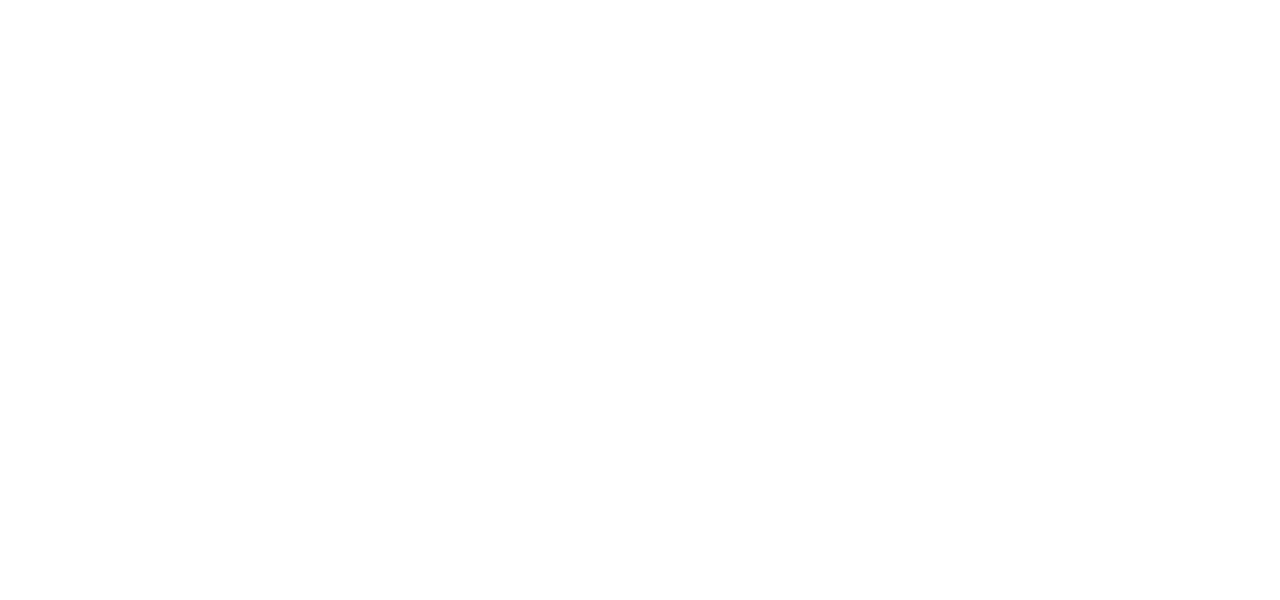
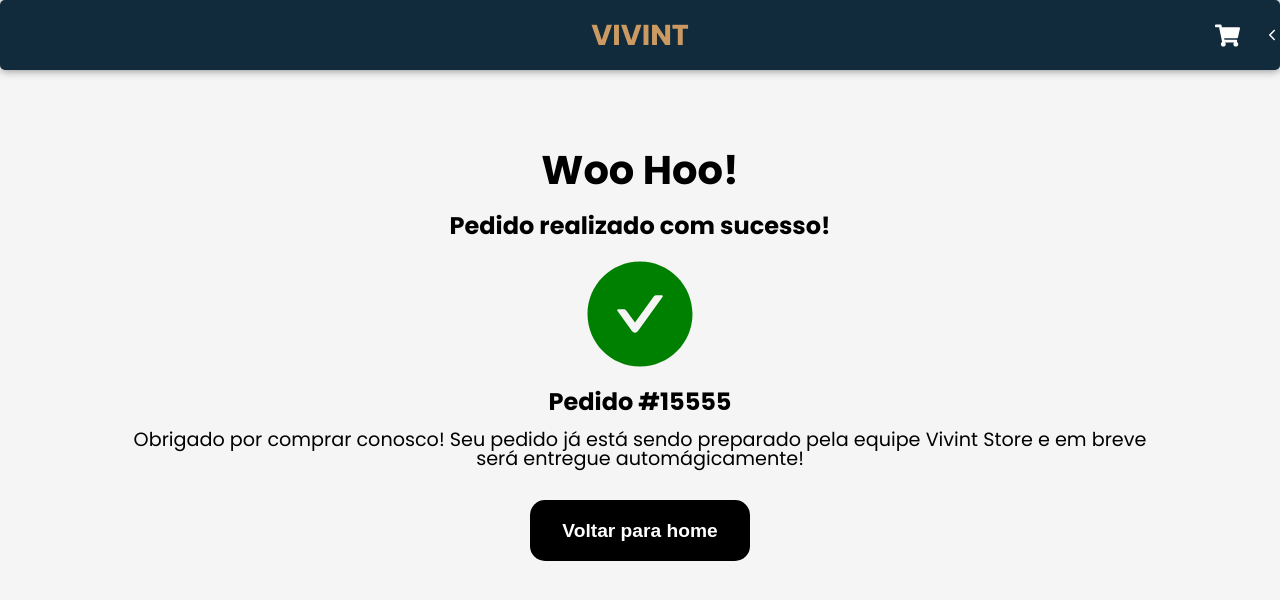
Before and after one commit to Victorlimah/VivintStore, a React (Create React App) app: page /history in a window 1280 px wide. Before the commit this address had no page. Shown: the top 600 px of the page. Built offline with nearby package versions, Linux system fonts and the light colour scheme; a web font is replaced by a local one.

Commit message:
implements page sucess after make a order

```diff
--- a/src/components/Cart/index.jsx
+++ b/src/components/Cart/index.jsx
@@ -4,9 +4,11 @@
 import { useNavigate } from "react-router-dom";
 import { useState, useContext, useEffect } from "react";
 import UserContext from "./../../provider/UserContext";
+import { AiFillCheckCircle } from "react-icons/ai";
 
 export default function Cart() {
   const { API_URL, user } = useContext(UserContext);
+  const [sucess, setSucess] = useState(false);
   const navigate = useNavigate();
 
   const authorization = {
@@ -38,20 +40,26 @@
   return (
     <>
       <Header />
-      <S.PageTitle>Carrinho</S.PageTitle>
 
-      {cart.products.length === 0 ? CartEmpty() : CartNotEmpty()}
+      {sucess
+        ? Sucess()
+        : cart.products.length === 0
+        ? CartEmpty()
+        : CartNotEmpty()}
     </>
   );
 
   function CartEmpty() {
     return (
+      <>
+        <S.PageTitle>Carrinho</S.PageTitle>
         <S.EmptyCart>
           <S.EmptyCartText>
             Seu carrinho está vazio, volte para a página inicial para adicionar
             produtos.
           </S.EmptyCartText>
         </S.EmptyCart>
+      </>
     );
   }
 
@@ -67,6 +75,8 @@
 
   function CartContainer() {
     return (
+      <>
+        <S.PageTitle>Carrinho</S.PageTitle>
         <S.CartContainer>
           <S.CartList>
             {cart.products.map(({ id, title, price, image, quantity }) => (
@@ -75,15 +85,21 @@
                 <S.CartItemInfo>
                   <S.HeaderProduct>
                     <S.CartItemTitle>{title}</S.CartItemTitle>
-                  <S.DeleteItem onClick={() => deleteItem(id)}>X</S.DeleteItem>
+                    <S.DeleteItem onClick={() => deleteItem(id)}>
+                      X
+                    </S.DeleteItem>
                   </S.HeaderProduct>
                   <S.DivPrice>
                     <S.ProductInfo>
-                    <S.AddRemoveButton onClick={() => putQuantity(id, "minus")}>
+                      <S.AddRemoveButton
+                        onClick={() => putQuantity(id, "minus")}
+                      >
                         -
                       </S.AddRemoveButton>
                       <S.Quantity>{quantity}</S.Quantity>
-                    <S.AddRemoveButton onClick={() => putQuantity(id, "more")}>
+                      <S.AddRemoveButton
+                        onClick={() => putQuantity(id, "more")}
+                      >
                         +
                       </S.AddRemoveButton>
                     </S.ProductInfo>
@@ -95,6 +111,7 @@
             ))}
           </S.CartList>
         </S.CartContainer>
+      </>
     );
   }
 
@@ -157,6 +174,26 @@
           Finalizar Pedido
         </S.FooterButton>
       </S.Footer>
+    );
+  }
+
+  function Sucess() {
+    const order = { id: 15555 };
+    return (
+      <S.ContainerSucess>
+        <S.Heading>Woo Hoo!</S.Heading>
+        <S.PageSucessTitle>Pedido realizado com sucesso!</S.PageSucessTitle>
+
+        <AiFillCheckCircle className="icon" />
+
+        <S.SucessOrder>Pedido #{order.id}</S.SucessOrder>
+        <S.Paragraph>
+          Obrigado por comprar conosco! Seu pedido já está sendo preparado pela
+          equipe Vivint Store e em breve será entregue automágicamente!
+        </S.Paragraph>
+
+        <S.Button onClick={() => navigate("/home")}>Voltar para home</S.Button>
+      </S.ContainerSucess>
     );
   }
 
@@ -253,7 +290,7 @@
       try {
         await axios.post(`${API_URL}/order`, order, authorization);
         alert("Pedido realizado com sucesso");
-        navigate("/home");
+        setSucess(true);
       } catch (e) {
         console.log(e);
         alert("Erro ao realizar pedido");
--- a/src/components/Cart/styles.js
+++ b/src/components/Cart/styles.js
@@ -307,3 +307,43 @@
 
   cursor: pointer;
 `;
+
+export const ContainerSucess = styled.div`
+  display: flex;
+  height: 100vh;
+  flex-direction: column;
+  align-items: center;
+  background: #f5f5f5;
+
+  .icon {
+    font-size: 120px;
+    color: green;
+  }
+`;
+
+export const Heading = styled.h1`
+  font-size: 2.5rem;
+  font-weight: bold;
+  margin-bottom: 1.5rem;
+  margin-top: 5rem;
+`;
+
+export const PageSucessTitle = styled.h2`
+  font-size: 1.5rem;
+  font-weight: bold;
+  margin-bottom: 1rem;
+`;
+
+export const Paragraph = styled.p`
+  font-size: 1.2rem;
+  margin-bottom: 1rem;
+  width: 80%;
+  text-align: center;
+`;
+
+export const SucessOrder = styled.h3`
+  font-size: 1.5rem;
+  font-weight: bold;
+  margin-bottom: 1rem;
+  margin-top: 1rem;
+`;
--- /dev/null
+++ b/src/components/HistoryOrder/index.jsx
@@ -0,0 +1,27 @@
+import Header from "../Header";
+import * as S from "./styles";
+import { AiFillCheckCircle } from "react-icons/ai";
+
+export default function HistoryOrder() {
+  const order = { id: 15555 };
+
+  return (
+    <>
+      <Header />
+      <S.Container>
+        <S.Heading>Woo Hoo!</S.Heading>
+        <S.PageTitle>Pedido realizado com sucesso!</S.PageTitle>
+
+        <AiFillCheckCircle className="icon" />
+
+        <S.SucessOrder>Pedido #{order.id}</S.SucessOrder>
+        <S.Paragraph>
+          Obrigado por comprar conosco! Seu pedido já está sendo preparado pela
+          equipe Vivint Store e em breve será entregue automágicamente!
+        </S.Paragraph>
+
+        <S.Button>Voltar para home</S.Button>
+      </S.Container>
+    </>
+  );
+}
--- /dev/null
+++ b/src/components/HistoryOrder/styles.js
@@ -0,0 +1,54 @@
+import styled from "styled-components";
+
+export const Container = styled.div`
+  display: flex;
+  height: 100vh;
+  flex-direction: column;
+  align-items: center;
+  background: #f5f5f5;
+
+  .icon {
+    font-size: 120px;
+    color: green;
+  }
+`;
+
+export const Heading = styled.h1`
+  font-size: 2.5rem;
+  font-weight: bold;
+  margin-bottom: 1.5rem;
+  margin-top: 5rem;
+`;
+
+export const PageTitle = styled.h2`
+  font-size: 1.5rem;
+  font-weight: bold;
+  margin-bottom: 1rem;
+`;
+
+export const Paragraph = styled.p`
+  font-size: 1.2rem;
+  margin-bottom: 1rem;
+  width: 80%;
+  text-align: center;
+`;
+
+export const SucessOrder = styled.h3`
+  font-size: 1.5rem;
+  font-weight: bold;
+  margin-bottom: 1rem;
+  margin-top: 1rem;
+`;
+
+export const Button = styled.button`
+  background: #000;
+  border: none;
+  border-radius: 15px;
+  color: #fff;
+  font-size: 1.2rem;
+  font-weight: bold;
+  padding: 1.2rem 2rem;
+  cursor: pointer;
+  margin-top: 1rem;
+  margin-bottom: 1rem;
+`;
--- a/src/components/Home/index.jsx
+++ b/src/components/Home/index.jsx
@@ -17,6 +17,7 @@
       setHighlights(response.data);
     }
     loadHighlights();
+    // eslint-disable-next-line react-hooks/exhaustive-deps
   }, []);
 
   return (
--- /dev/null
+++ b/src/pages/HistoryOrder/index.jsx
@@ -0,0 +1,5 @@
+import HistoryOrder from "../../components/HistoryOrder";
+
+export default function PageHistoryOrder() {
+  return <HistoryOrder />;
+}
--- a/src/routes/index.jsx
+++ b/src/routes/index.jsx
@@ -8,6 +8,7 @@
 import Category from "../pages/Category";
 import PageProduct from "../pages/Product";
 import PageCart from "../pages/Cart";
+import PageHistoryOrder from "../pages/HistoryOrder";
 
 export default function Router() {
   const [API_URL] = useState("https://api-vivint.herokuapp.com");
@@ -29,6 +30,7 @@
           <Route path="/carrinho" element={<PageCart />} />
           <Route path="/categoria" element={<Category />} />
           <Route path="/produto" element={<PageProduct />} />
+          <Route path="/history" element={<PageHistoryOrder />} />
         </Routes>
       </BrowserRouter>
     </UserContext.Provider>
```
Lines whose indentation alone changed are shown as unchanged.
